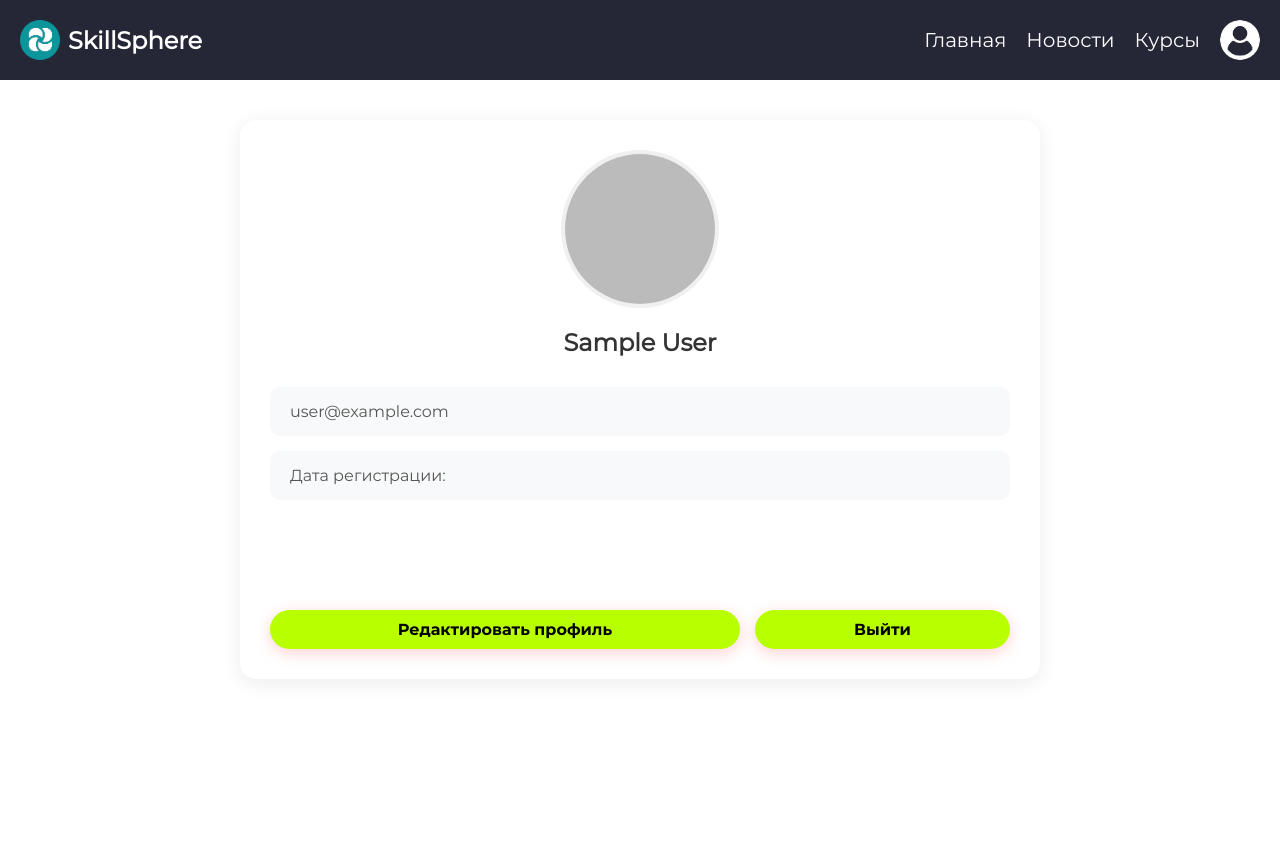
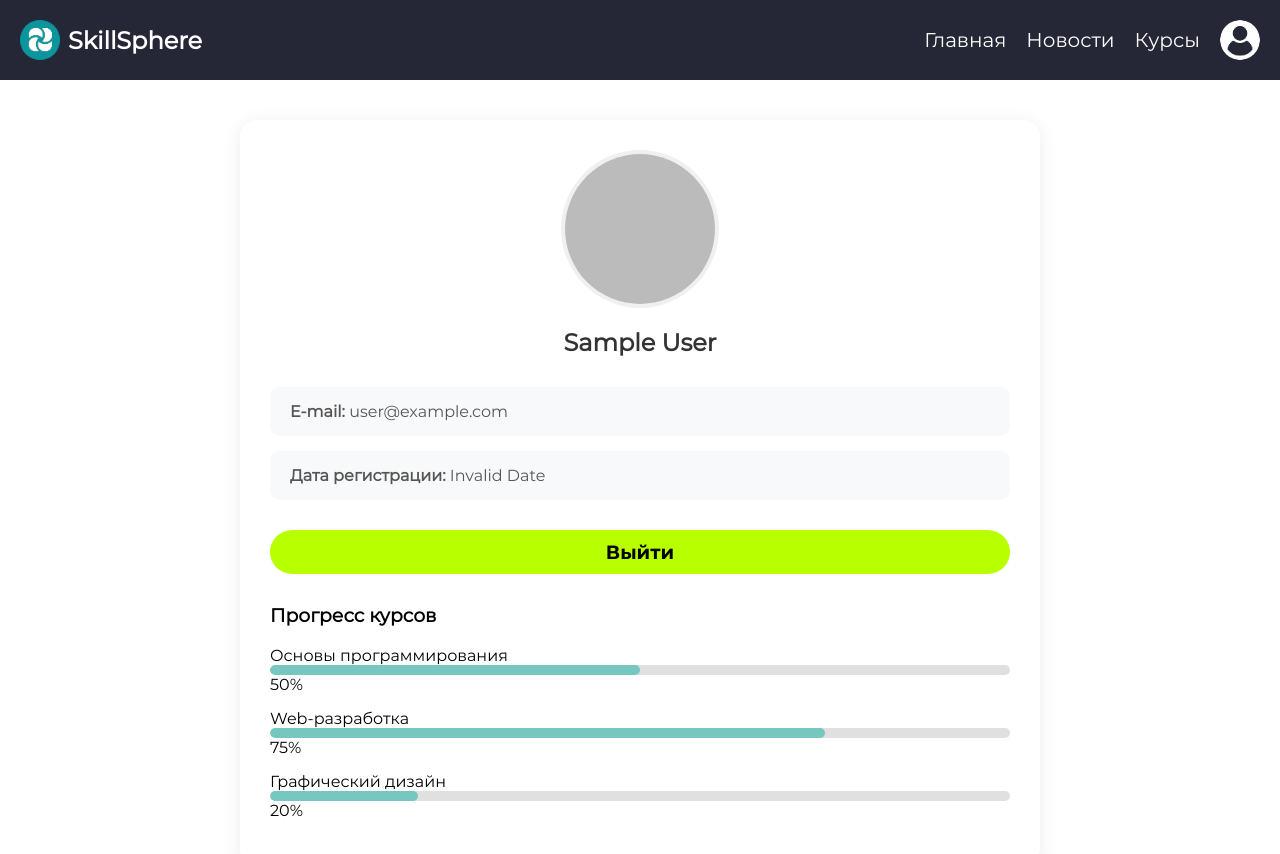
Before and after one commit to lilbig32/skillsphere, a React (Vite) app: page /profile in a window 1280 px wide. Shown: the top 854 px of the page. Before the commit the page ends 800 px from the top, so only its background shows below. Built offline with nearby package versions, Linux system fonts and the light colour scheme; no server answers; sample sign-in values are in the browser's storage.

Commit message:
Обновление личного кабинета

```diff
--- a/src/assets/index.css
+++ b/src/assets/index.css
@@ -64,7 +64,6 @@ body {
   }
 
   button {
-    margin-top: 5rem;
     padding: 10px 20px;
     font-size: 1.2em;
     cursor: pointer;
--- a/src/assets/profile.css
+++ b/src/assets/profile.css
@@ -61,42 +61,52 @@
 
 .profile-actions {
   display: flex;
-  gap: 15px;
-  margin-top: 30px;
+  margin-top: 0px;
 }
 
-.edit-button,
 .logout-button {
   padding: 10px 20px;
   border-radius: 30px;
   border: none;
-  font-size: 16px;
   cursor: pointer;
   transition: all 0.3s ease;
-  font-weight: 500;
   background-color: rgba(184, 255, 0, 1);
   color: rgb(0, 0, 0);
-  box-shadow: 0 4px 15px rgba(255, 107, 107, 0.3);
 }
 
-.edit-button:hover,
 .logout-button:hover {
   transform: translateY(-2px);
-  box-shadow: 0 6px 20px rgba(255, 107, 107, 0.4);
 }
 
-.edit-button:active,
 .logout-button:active {
   transform: translateY(1px);
 }
 
-/* Убираем специфичные стили для отдельных кнопок, так как теперь они одинаковые */
-.edit-button {
-  flex: 2;
+.logout-button {
+  flex: 1;
 }
 
-.logout-button {
-  flex: 1;
+/* Прогресс курсов */
+.course-progress {
+  margin-top: 30px;
+}
+
+.course-item {
+  margin-bottom: 15px;
+}
+
+.progress-bar {
+  background: #e0e0e0;
+  border-radius: 10px;
+  height: 10px;
+  overflow: hidden;
+}
+
+.progress {
+  background: #76c7c0;
+  height: 100%;
+  transition: width 0.3s ease;
+  border-radius: 10px;
 }
 
 /* Адаптивный дизайн */
@@ -113,7 +123,6 @@
     flex-direction: column;
   }
 
-  .edit-button,
   .logout-button {
     width: 100%;
   }
--- a/src/pages/Courses.jsx
+++ b/src/pages/Courses.jsx
@@ -145,7 +145,7 @@ const Courses = () => {
                 <div className="course-meta">
                   <span className="course-duration">{course.duration}</span>
                 </div>
-                <button className="enroll-button">Записаться на курс</button>
+                <button className="enroll-button">Начать курс</button>
               </div>
             </div>
           ))
--- a/src/pages/Home.jsx
+++ b/src/pages/Home.jsx
@@ -111,19 +111,19 @@ const Home = () => {
           <img src={course1} alt="Python-разработчик" className="home-course-image" />
           <h3>Python-разработчик</h3>
           <p>Вы освоите самый востребованный язык программирования, на котором пишут сайты, приложения, игры и чат-боты.</p>
-          <a href="/courses"><button className="home-course-button">Начать обучение</button></a>
+          <a href="/courses"><button className="home-course-button">Начать курс</button></a>
         </div>
         <div className="home-course-card">
           <img src={course2} alt="Графический дизайнер" className="home-course-image" />
           <h3>Графический дизайнер</h3>
           <p>Вы научитесь создавать айдентику для брендов и освоите популярные графические редакторы – от Illustrator до Figma.</p>
-          <a href="/courses"><button className="home-course-button">Начать обучение</button></a>
+          <a href="/courses"><button className="home-course-button">Начать курс</button></a>
         </div>
         <div className="home-course-card">
           <img src={course3} alt="Нейросети: Практический курс" className="home-course-image" />
           <h3>Нейросети: Практический курс</h3>
           <p>Вы изучите топовые нейросети и узнаете, как использовать их в работе.</p>
-          <a href="/courses"><button className="home-course-button">Начать обучение</button></a>
+          <a href="/courses"><button className="home-course-button">Начать курс</button></a>
         </div>
       </div>
 
--- a/src/pages/Profile.jsx
+++ b/src/pages/Profile.jsx
@@ -7,6 +7,13 @@ import "../assets/profile.css";
 const Profile = () => {
   const [user, setUser] = useState(null);
   const navigate = useNavigate();
+
+  // Статичный объект для курсов и их прогресса
+  const courses = {
+    course1: { title: "Основы программирования", progress: 0.5 }, // 50%
+    course2: { title: "Web-разработка", progress: 0.75 }, // 75%
+    course3: { title: "Графический дизайн", progress: 0.2 }, // 20%
+  };
 
   // Функция для получения инициалов
   const getInitials = (name, email) => {
@@ -25,7 +32,7 @@ const Profile = () => {
     const colors = [
       "#4A90E2", // синий
       "#50E3C2", // бирюзовый
-      "#B8FF00", // зеленый (как на вашем сайте)
+      "#B8FF00", // зеленый
       "#F5A623", // оранжевый
       "#7ED321", // светло-зеленый
       "#C471ED", // фиолетовый
@@ -96,18 +103,34 @@ const Profile = () => {
 
           <div className="profile-info">
             <div className="info-item">
-              <span>{user.email}</span>
+              <span><b>E-mail:</b> {user.email}</span>
             </div>
             <div className="info-item">
-              <span>Дата регистрации: {user.metadata.creationTime}</span>
+              <span><b>Дата регистрации:</b> {new Date(user.metadata.creationTime).toLocaleString('ru-RU', {timeZone: 'Europe/Moscow'})}</span>
             </div>
           </div>
 
           <div className="profile-actions">
-            <button className="edit-button">Редактировать профиль</button>
             <button className="logout-button" onClick={handleLogout}>
               Выйти
             </button>
+          </div>
+
+          {/* Отображение прогресса курсов */}
+          <div className="course-progress">
+            <h3>Прогресс курсов</h3>
+            {Object.entries(courses).map(([courseId, course]) => (
+              <div key={courseId} className="course-item">
+                <span>{course.title}</span>
+                <div className="progress-bar">
+                  <div
+                    className="progress"
+                    style={{ width: `${course.progress * 100}%` }}
+                  ></div>
+                </div>
+                <span>{(course.progress * 100).toFixed(0)}%</span>
+              </div>
+            ))}
           </div>
         </div>
       </div>
```
Also changed, not shown: src/assets/img/popularCoursesCards1.png (deleted).
